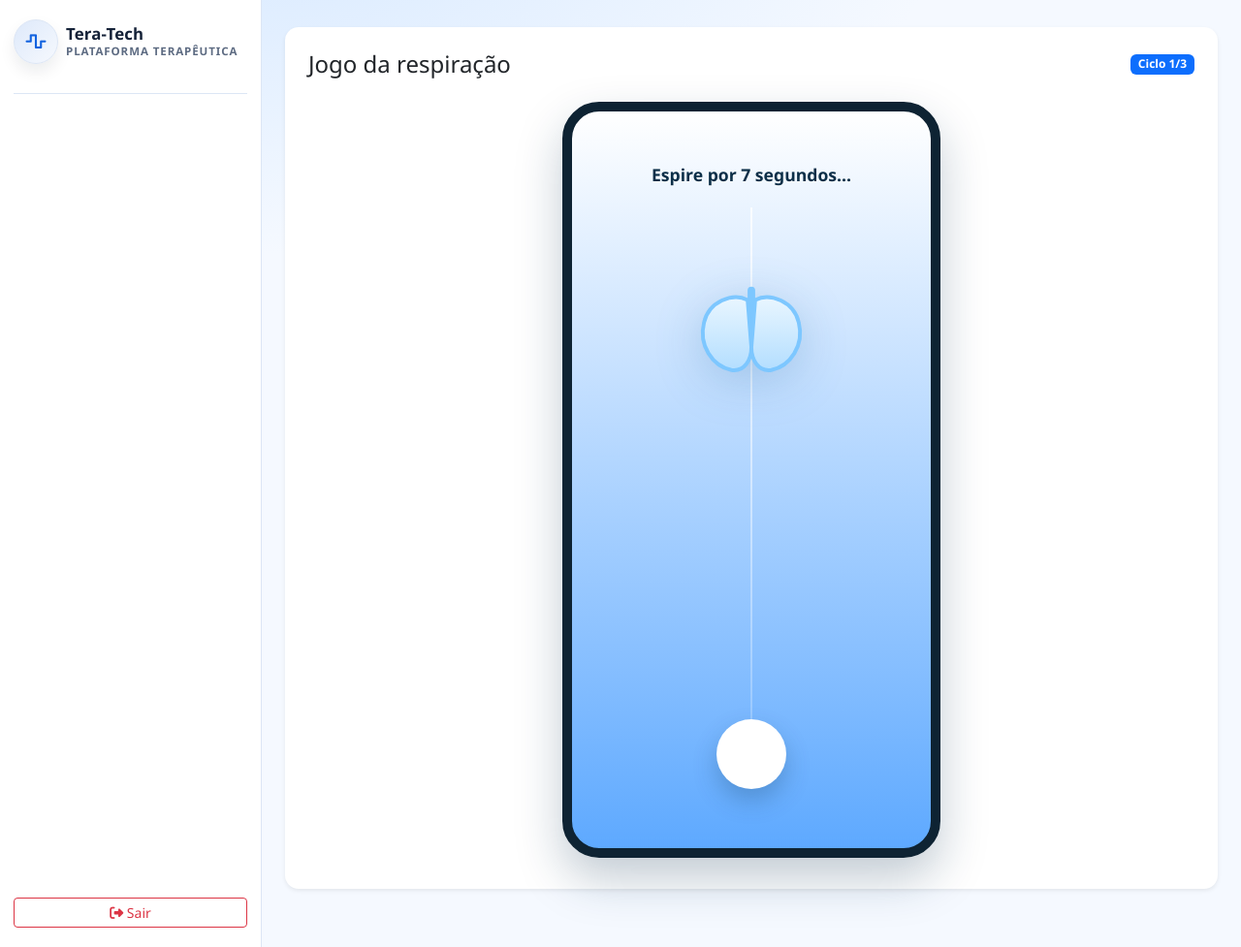
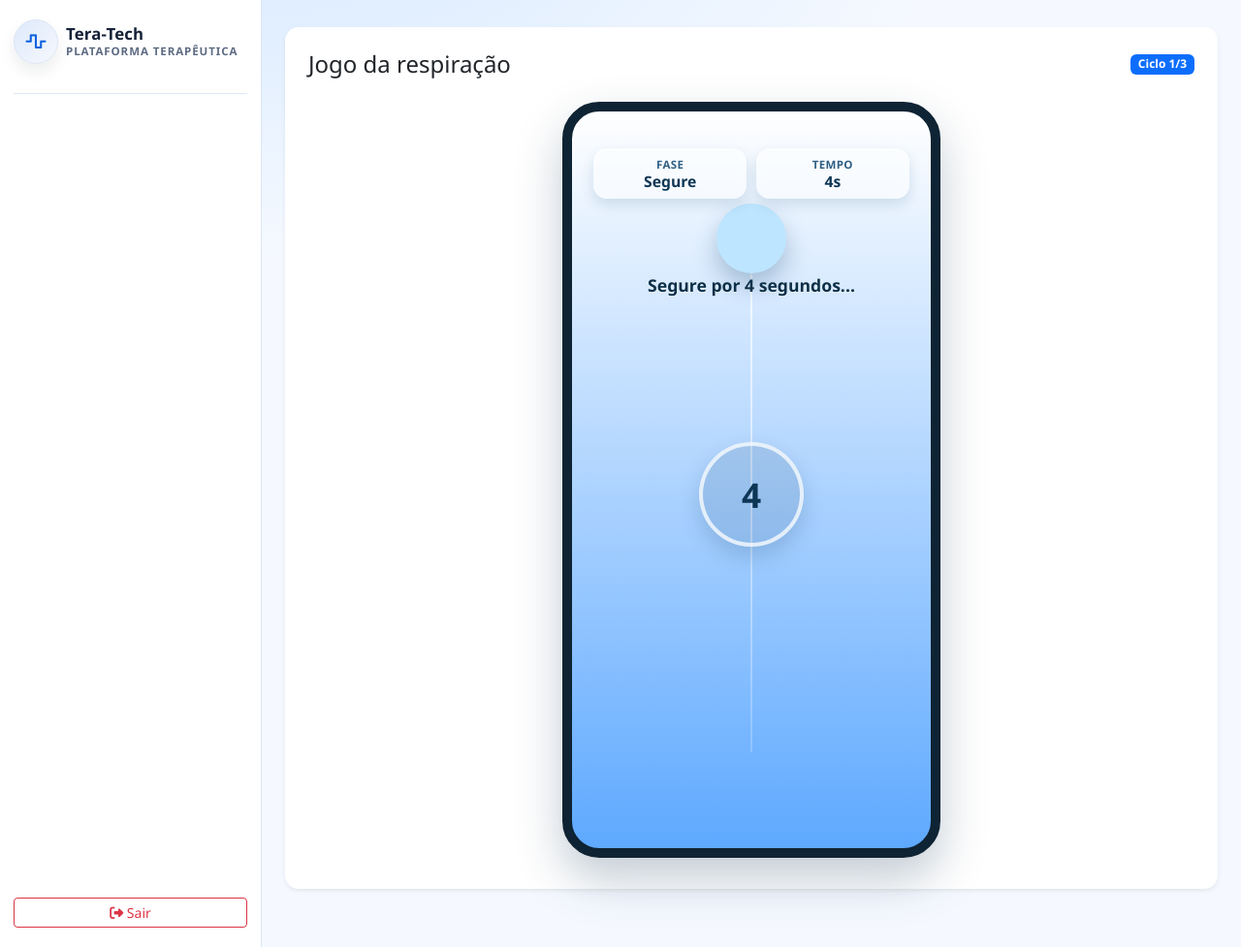
Before and after one commit to jonathan3153975-lgtm/terapia, a PHP site: template app/views/patient/breathing-game.php in a window 1280 px wide. Shown: the whole page at 97% size. Run offline with PHP 8.4, Linux system fonts and the light colour scheme; the template is opened without the code that fills it, so the values that code supplies are empty; some libraries are stand-ins or nearby versions.

Commit message:
Update breathing-game.php

```diff
--- a/app/views/patient/breathing-game.php
+++ b/app/views/patient/breathing-game.php
@@ -12,6 +12,17 @@
       <div class="breathing-stage" id="breathing-stage" role="application" aria-label="Jogo de respiração guiada">
         <div class="breathing-phone">
           <div class="breathing-track" aria-hidden="true"></div>
+
+          <div class="breathing-modules">
+            <div class="breathing-module">
+              <small>Fase</small>
+              <strong id="breathing-phase-label">Preparar</strong>
+            </div>
+            <div class="breathing-module">
+              <small>Tempo</small>
+              <strong id="breathing-time-label">3s</strong>
+            </div>
+          </div>
 
           <div class="breathing-image" id="breathing-image" aria-hidden="true">
             <svg viewBox="0 0 180 120" xmlns="http://www.w3.org/2000/svg" focusable="false">
@@ -28,6 +39,7 @@
           </div>
 
           <div class="breathing-message" id="breathing-message">Inspire profundamente por 5 segundos...</div>
+          <div class="breathing-timer" id="breathing-timer" aria-live="polite">3</div>
           <div class="breathing-ball" id="breathing-ball" aria-hidden="true"></div>
           <div class="breathing-end" id="breathing-end" aria-live="polite"></div>
         </div>
@@ -54,6 +66,40 @@
     overflow: hidden;
   }
 
+  .breathing-modules {
+    position: absolute;
+    inset: 5% 6% auto 6%;
+    display: grid;
+    grid-template-columns: 1fr 1fr;
+    gap: 0.6rem;
+    z-index: 3;
+  }
+
+  .breathing-module {
+    border-radius: 14px;
+    background: rgba(255, 255, 255, 0.52);
+    backdrop-filter: blur(4px);
+    padding: 0.5rem 0.65rem;
+    box-shadow: 0 6px 14px rgba(16, 71, 112, 0.15);
+    text-align: center;
+  }
+
+  .breathing-module small {
+    display: block;
+    font-size: 0.72rem;
+    color: #2f5f84;
+    text-transform: uppercase;
+    letter-spacing: 0.03em;
+    font-weight: 700;
+  }
+
+  .breathing-module strong {
+    display: block;
+    color: #0d3654;
+    font-size: 0.98rem;
+    line-height: 1.2;
+  }
+
   .breathing-track {
     position: absolute;
     left: 50%;
@@ -66,7 +112,7 @@
 
   .breathing-message {
     position: absolute;
-    inset: 7% 8% auto 8%;
+    inset: 22% 8% auto 8%;
     text-align: center;
     color: #0c2f48;
     font-size: clamp(1rem, 2.4vw, 1.1rem);
@@ -80,12 +126,13 @@
   .breathing-image {
     position: absolute;
     left: 50%;
-    top: 22%;
+    top: 32%;
     width: min(44vw, 176px);
     transform: translateX(-50%);
     opacity: 0;
     transition: opacity 1s ease;
     filter: drop-shadow(0 10px 24px rgba(18, 93, 148, 0.22));
+    z-index: 2;
   }
 
   .breathing-image.show {
@@ -102,6 +149,7 @@
     bottom: 8%;
     background: #ffffff;
     box-shadow: 0 12px 24px rgba(30, 77, 114, 0.3);
+    z-index: 2;
     transition: bottom 5s linear, background-color 5s linear;
   }
 
@@ -117,9 +165,34 @@
     transition: bottom 7s linear, background-color 7s linear;
   }
 
+  .breathing-ball.hold {
+    bottom: 78%;
+    background: #bde5ff;
+    transition: none;
+  }
+
+  .breathing-timer {
+    position: absolute;
+    left: 50%;
+    top: 52%;
+    transform: translate(-50%, -50%);
+    width: min(28vw, 108px);
+    height: min(28vw, 108px);
+    border-radius: 999px;
+    border: 4px solid rgba(255, 255, 255, 0.75);
+    background: rgba(10, 60, 97, 0.12);
+    color: #0d3554;
+    font-size: clamp(1.7rem, 5vw, 2.2rem);
+    font-weight: 800;
+    display: grid;
+    place-items: center;
+    box-shadow: 0 10px 22px rgba(9, 53, 84, 0.18);
+    z-index: 3;
+  }
+
   .breathing-message.fade {
     opacity: 0;
-    transition-duration: 5s;
+    transition-duration: 0.35s;
   }
 
   .breathing-end {
@@ -147,15 +220,19 @@
 <script>
   (function () {
     const TOTAL_CYCLES = 3;
-    const INHALE_MS = 5000;
-    const EXHALE_MS = 7000;
-    const PREPARE_NEXT_MS = 2000;
+    const PRE_START_SECONDS = 3;
+    const INHALE_SECONDS = 5;
+    const HOLD_SECONDS = 4;
+    const EXHALE_SECONDS = 7;
 
     const ball = document.getElementById('breathing-ball');
     const message = document.getElementById('breathing-message');
     const image = document.getElementById('breathing-image');
     const endMessage = document.getElementById('breathing-end');
     const cycleCounter = document.getElementById('breathing-cycle-counter');
+    const phaseLabel = document.getElementById('breathing-phase-label');
+    const timeLabel = document.getElementById('breathing-time-label');
+    const centerTimer = document.getElementById('breathing-timer');
 
     let cycle = 0;
     let stopped = false;
@@ -177,63 +254,133 @@
       cycleCounter.textContent = `Ciclo ${value}/${TOTAL_CYCLES}`;
     }
 
-    function startInhale() {
+    function setPhase(value) {
+      phaseLabel.textContent = value;
+    }
+
+    function setTime(seconds) {
+      timeLabel.textContent = `${seconds}s`;
+      centerTimer.textContent = String(seconds);
+    }
+
+    function showMessage(text) {
+      message.classList.remove('fade');
+      message.textContent = text;
+    }
+
+    function hideMessage() {
+      message.classList.add('fade');
+    }
+
+    function holdBallTop() {
+      void ball.offsetWidth;
+      ball.classList.remove('rise', 'fall');
+      ball.classList.add('hold');
+    }
+
+    function moveBallUp() {
+      void ball.offsetWidth;
+      ball.classList.remove('hold', 'fall');
+      ball.classList.add('rise');
+    }
+
+    function moveBallDown() {
+      void ball.offsetWidth;
+      ball.classList.remove('hold', 'rise');
+      ball.classList.add('fall');
+    }
+
+    async function countdown(seconds, onTick) {
+      for (let remaining = seconds; remaining >= 1; remaining -= 1) {
+        if (stopped) {
+          return;
+        }
+
+        setTime(remaining);
+        if (typeof onTick === 'function') {
+          onTick(remaining);
+        }
+
+        await new Promise((resolve) => later(resolve, 1000));
+      }
+    }
+
+    async function runCycle(currentCycle) {
+      setPhase('Inspiração');
+      showMessage('Inspire profundamente por 5 segundos...');
+      image.classList.remove('show');
+      moveBallUp();
+
+      await countdown(INHALE_SECONDS, (remaining) => {
+        if (remaining === 3) {
+          hideMessage();
+          later(() => showMessage('Continue inspirando...'), 220);
+        }
+      });
+
       if (stopped) {
         return;
       }
 
-      cycle += 1;
-      setCounter(cycle);
+      setPhase('Segure');
+      holdBallTop();
+      showMessage('Segure por 4 segundos...');
 
-      image.classList.remove('show');
-      message.classList.remove('fade');
-      message.textContent = 'Inspire profundamente por 5 segundos...';
+      await countdown(HOLD_SECONDS, (remaining) => {
+        if (remaining === 2) {
+          image.classList.add('show');
+          showMessage('Espire por 7 segundos...');
+        }
+      });
 
-      void ball.offsetWidth;
-      ball.classList.remove('fall');
-      ball.classList.add('rise');
+      if (stopped) {
+        return;
+      }
 
-      later(() => {
-        image.classList.add('show');
-        message.classList.remove('fade');
-        message.textContent = 'Espire por 7 segundos...';
+      setPhase('Expiração');
+      moveBallDown();
+      showMessage('Espire por 7 segundos...');
 
-        ball.classList.remove('rise');
-        ball.classList.add('fall');
-      }, 3000);
+      await countdown(EXHALE_SECONDS, (remaining) => {
+        if (remaining === 2 && currentCycle < TOTAL_CYCLES) {
+          hideMessage();
+          later(() => showMessage('Inspire profundamente por 5 segundos...'), 220);
+        }
+      });
+    }
 
-      later(() => {
-        if (cycle < TOTAL_CYCLES) {
-          message.classList.remove('fade');
-          message.textContent = 'Inspire profundamente por 5 segundos...';
-        }
-      }, 3000 + EXHALE_MS - PREPARE_NEXT_MS);
+    async function runSession() {
+      setCounter(0);
+      setPhase('Preparar');
+      showMessage('Inspire profundamente por 5 segundos...');
 
-      later(() => {
-        if (cycle >= TOTAL_CYCLES) {
-          finalize();
+      await countdown(PRE_START_SECONDS);
+
+      for (let currentCycle = 1; currentCycle <= TOTAL_CYCLES; currentCycle += 1) {
+        if (stopped) {
           return;
         }
 
-        startInhale();
-      }, 3000 + EXHALE_MS);
+        cycle = currentCycle;
+        setCounter(cycle);
+        await runCycle(currentCycle);
+      }
 
-      later(() => {
-        message.classList.add('fade');
-      }, 400);
+      finalize();
     }
 
     function finalize() {
       stopped = true;
       clearTimers();
       image.classList.remove('show');
-      message.classList.add('fade');
+      hideMessage();
+      setPhase('Finalizado');
+      setTime(0);
       endMessage.textContent = 'Sessão finalizada. Excelente trabalho.';
       endMessage.classList.add('show');
     }
 
-    setCounter(0);
-    later(startInhale, 450);
+    runSession();
 
     window.addEventListener('beforeunload', clearTimers);
   })();
```
